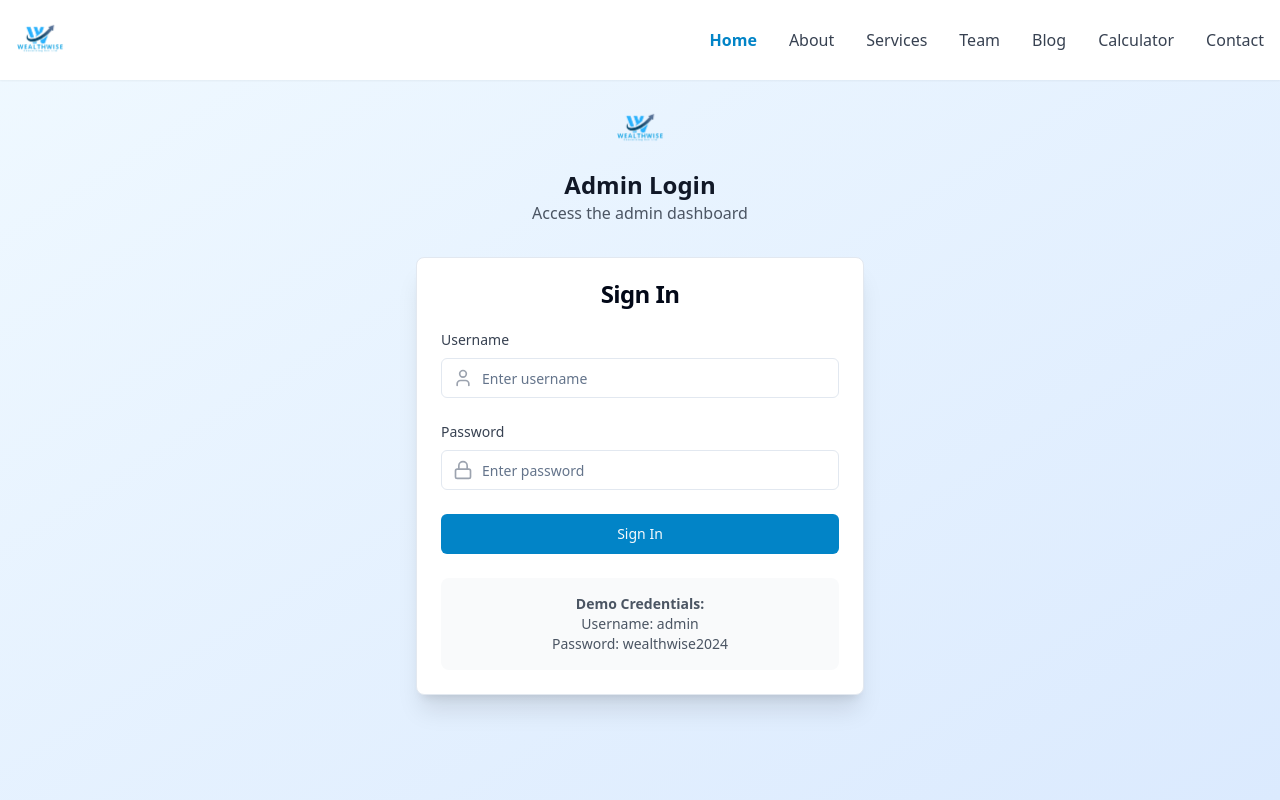
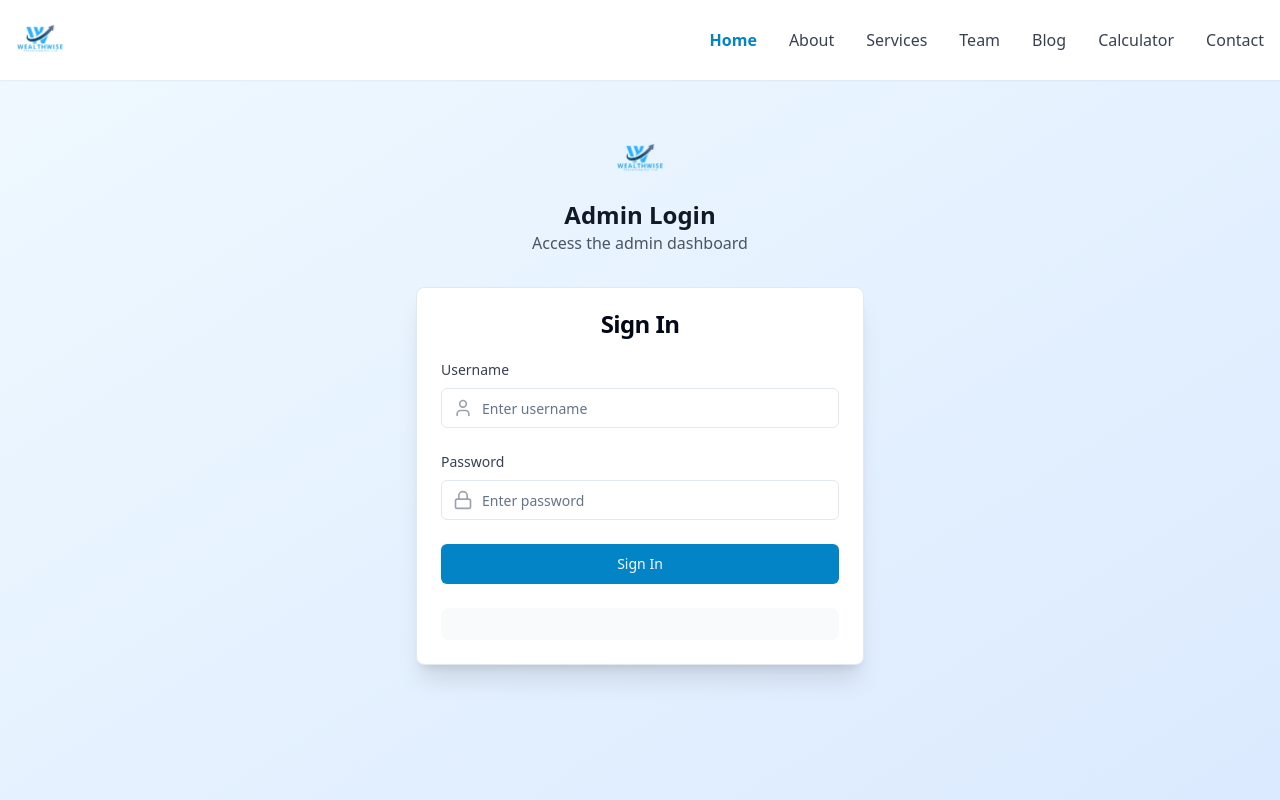
Before and after one commit to akhileshsharma1/wealthwise, a Next.js app: page /admin/login in a window 1280 px wide. Shown: the top 800 px of the page. Built offline with nearby package versions, Linux system fonts and the light colour scheme.

Commit message:
done admin

```diff
--- a/components/admin-login.tsx
+++ b/components/admin-login.tsx
@@ -109,13 +109,6 @@ export default function AdminLogin() {
             </form>
 
             <div className="mt-6 p-4 bg-gray-50 rounded-lg">
-              <p className="text-sm text-gray-600 text-center">
-                <strong>Demo Credentials:</strong>
-                <br />
-                Username: admin
-                <br />
-                Password: wealthwise2024
-              </p>
             </div>
           </CardContent>
         </Card>
```
